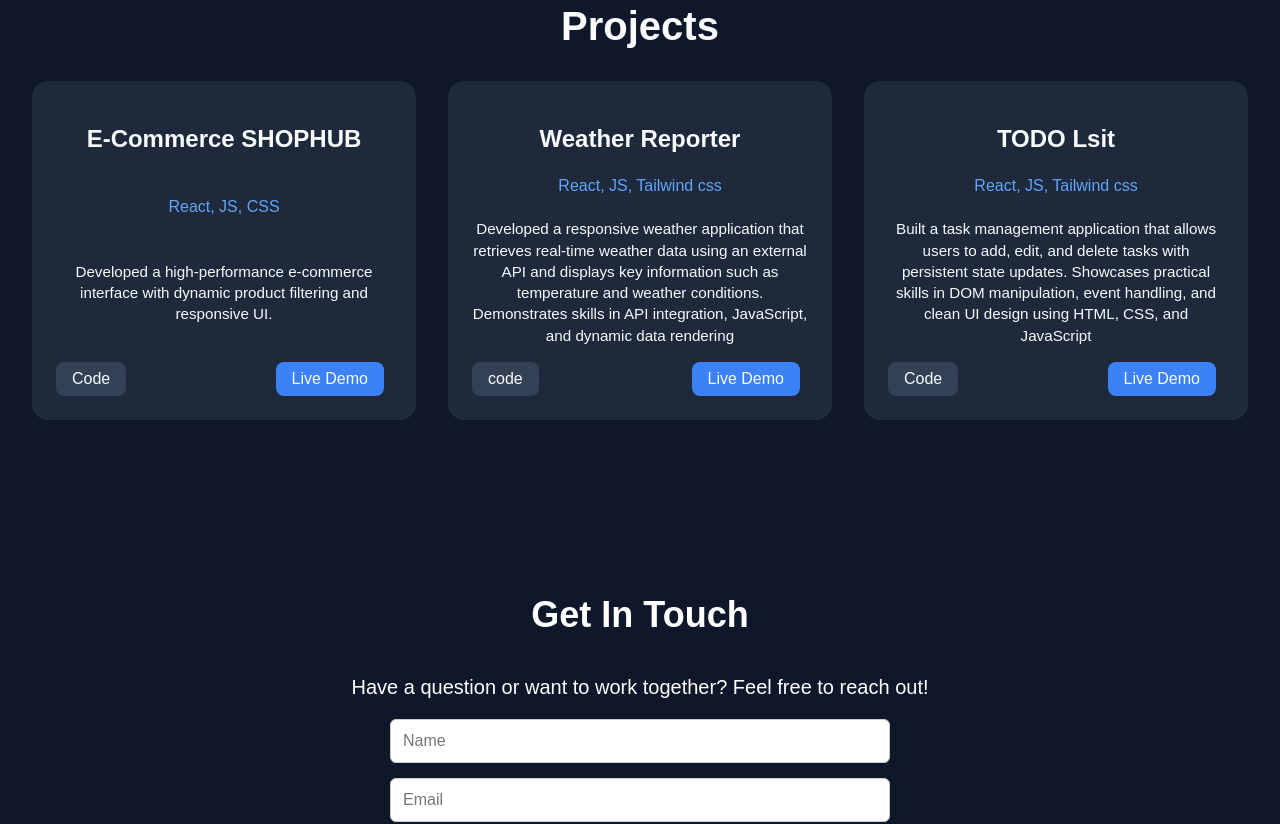
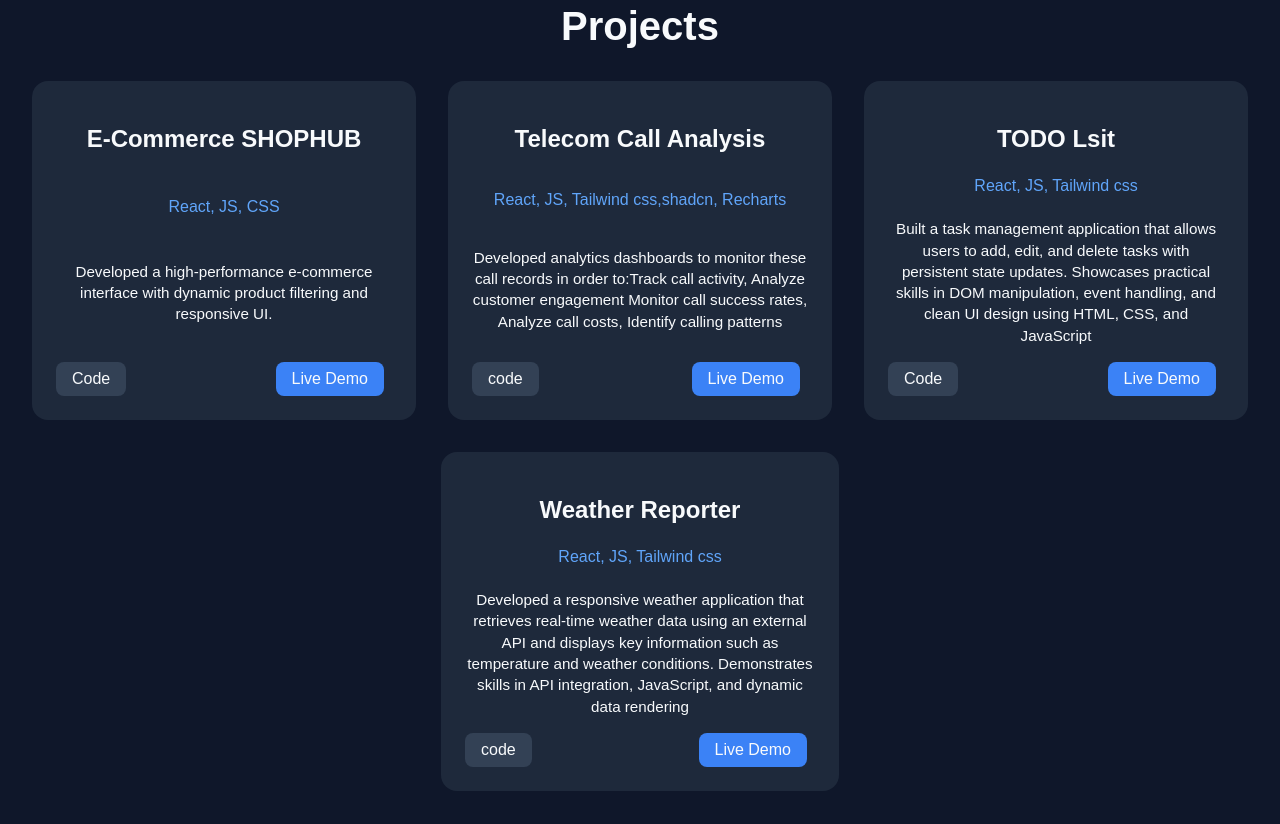
Before and after one commit to preethikasuburamani/Portfolio, a React (Vite) app: page / in a window 1280 px wide. Shown: the part 2960-3784 px from the top of the page. Built offline with nearby package versions, Linux system fonts and the light colour scheme.

Commit message:
Merged remote changes

```diff
--- a/src/Components/Projects.jsx
+++ b/src/Components/Projects.jsx
@@ -26,14 +26,14 @@ function Projects() {
         </div>
 
          <div>
-          <h2>Weather Reporter</h2>
-          <p>React, JS, Tailwind css</p>
-          <p>Developed a responsive weather application that retrieves real-time weather data using an external API and displays key information such as temperature and weather conditions.
-            Demonstrates skills in API integration, JavaScript, and dynamic data rendering
+          <h2>Telecom Call Analysis</h2>
+          <p>React, JS, Tailwind css,shadcn, Recharts</p>
+          <p>Developed analytics dashboards to monitor these call records in order to:Track call activity, Analyze customer engagement
+             Monitor call success rates, Analyze call costs, Identify calling patterns
           </p>
           <div className="links">
-           <a href="https://github.com/preethikasuburamani/WeatherAPI" target="_blank" className="gitlink">code</a>
-            <a href="https://weather-api-five-virid.vercel.app/" target="_blank" className="livelink"> Live Demo</a>
+           <a href="https://github.com/preethikasuburamani/Telecom-Call-Dashboard" target="_blank" className="gitlink">code</a>
+            <a href="https://telecom-call-dashboard.vercel.app/" target="_blank" className="livelink"> Live Demo</a>
           </div>
         </div>
 
@@ -49,6 +49,18 @@ function Projects() {
           </div>
         </div>
 
+          <div>
+          <h2>Weather Reporter</h2>
+          <p>React, JS, Tailwind css</p>
+          <p>Developed a responsive weather application that retrieves real-time weather data using an external API and displays key information such as temperature and weather conditions.
+            Demonstrates skills in API integration, JavaScript, and dynamic data rendering
+          </p>
+          <div className="links">
+           <a href="https://github.com/preethikasuburamani/WeatherAPI" target="_blank" className="gitlink">code</a>
+            <a href="https://weather-api-five-virid.vercel.app/" target="_blank" className="livelink"> Live Demo</a>
+          </div>
+        </div>
+
 
       </div>
     </Element>
```
